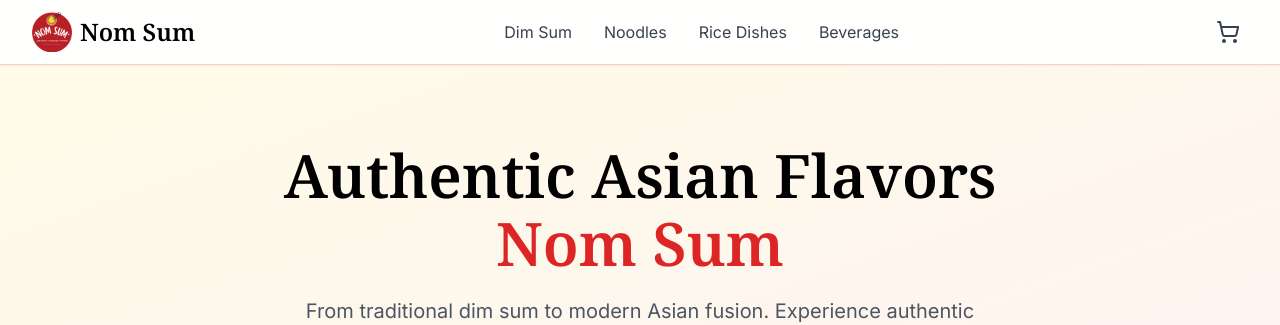
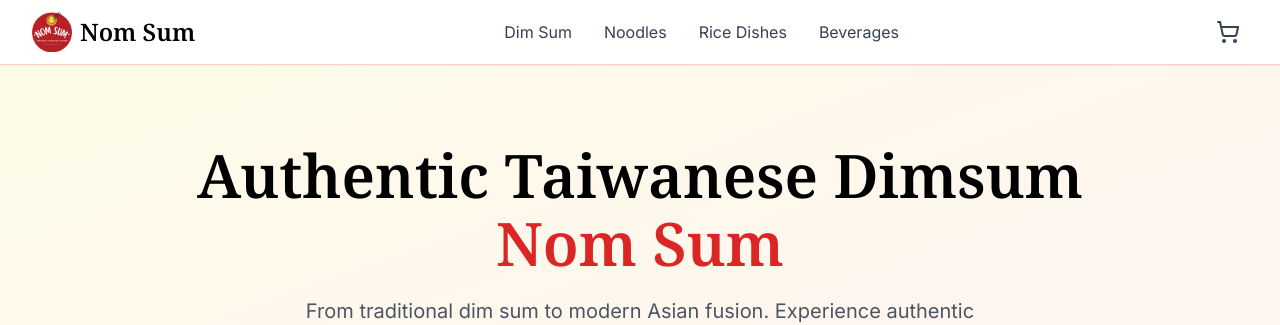
Before and after one commit to sanmarin4/cafero, a React (Vite) app: page / in a window 1280 px wide. Shown: the top 325 px of the page. Built offline with nearby package versions, Linux system fonts and the light colour scheme; no server answers; the database is empty.

Commit message:
Updated Hero.tsx

```diff
--- a/src/components/Hero.tsx
+++ b/src/components/Hero.tsx
@@ -5,7 +5,7 @@ const Hero: React.FC = () => {
     <section className="relative bg-gradient-to-br from-yellow-50 to-red-50 py-20 px-4">
       <div className="max-w-4xl mx-auto text-center">
         <h1 className="text-5xl md:text-6xl font-noto font-semibold text-black mb-6 animate-fade-in">
-          Authentic Asian Flavors
+         Authentic Taiwanese Dimsum
           <span className="block text-red-600 mt-2">Nom Sum</span>
         </h1>
         <p className="text-xl text-gray-600 mb-8 max-w-2xl mx-auto animate-slide-up">
```
